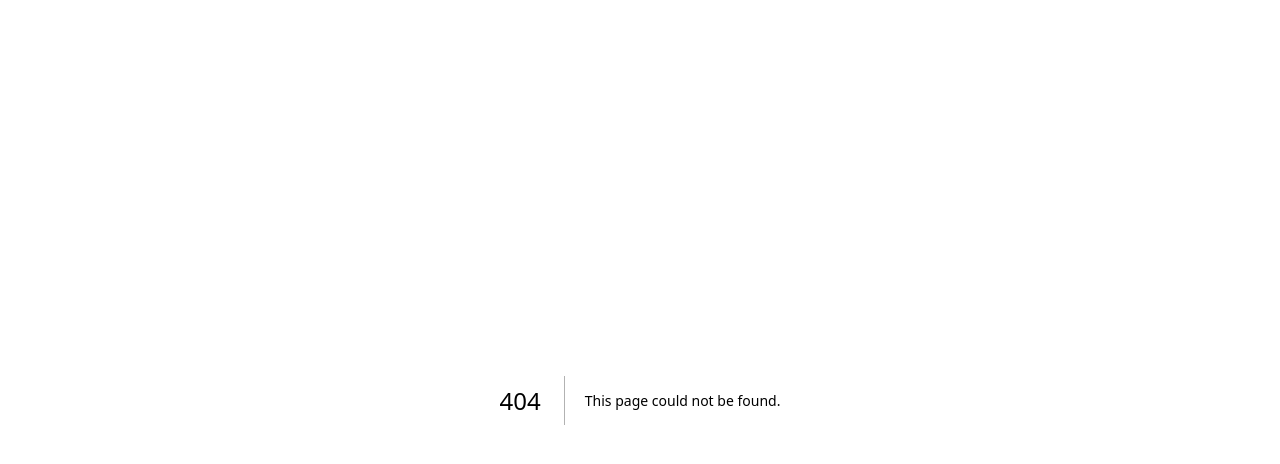
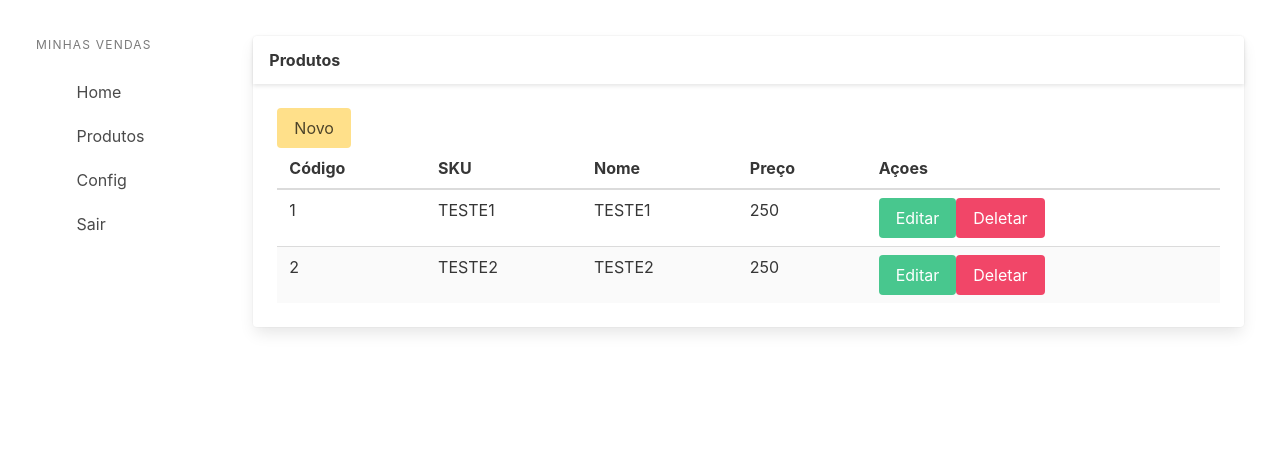
Before and after one commit to GabrielAlexandreFerraz/projetoFullstackFrontendReactTyperScript, a Next.js app: page /consultas/produtos in a window 1280 px wide. Before the commit this address had no page. Shown: the top 464 px of the page. Built offline with nearby package versions, Linux system fonts and the light colour scheme.

Commit message:
tabela de produtos

```diff
--- a/src/componentes/index.ts
+++ b/src/componentes/index.ts
@@ -1,3 +1,3 @@
 export { Layout } from './layout'
-export { CadastroProdutos } from './produtos'
+export { CadastroProdutos, ListagemProdutos } from './produtos'
 export  {Input, Message} from './common'
--- a/src/componentes/layout/menu/index.tsx
+++ b/src/componentes/layout/menu/index.tsx
@@ -8,7 +8,7 @@ export const Menu: React.FC = () => {
             </p>
             <ul className="menu-list">
                 <MenuItem href="/" label="Home"  />
-                <MenuItem href="/cadastroPages/produtos" label="Produtos"  />
+                <MenuItem href="/consultas/produtos" label="Produtos"  />
                 <MenuItem href="/" label="Config"  />
                 <MenuItem href="/" label="Sair"  />
             </ul>
--- a/src/componentes/produtos/cadastro/index.tsx
+++ b/src/componentes/produtos/cadastro/index.tsx
@@ -5,6 +5,7 @@ import { Produto } from 'app/models/produtos'
 import {converterEmBigDecimal} from 'app/util/money'
 import { Alert } from 'componentes/message'
 import * as yup from 'yup'
+import Link from 'next/link'
 
 const msgCampoObrigatorio = "Campo Obrigatório"
 
@@ -155,7 +156,10 @@ export const CadastroProdutos: React.FC = () => {
                     </button>
                 </div>
                 <div className='control'>
-                    <button className='button'>voltar</button>
+                    <Link href="/consultas/produtos">
+                        <button className='button'>voltar</button>
+                    </Link>
+
                 </div>
             </div>
 
--- a/src/componentes/produtos/index.ts
+++ b/src/componentes/produtos/index.ts
@@ -1 +1,2 @@
 export { CadastroProdutos} from './cadastro'
+export { ListagemProdutos } from './listagem'
--- /dev/null
+++ b/src/componentes/produtos/listagem/index.tsx
@@ -0,0 +1,24 @@
+import { Layout } from "componentes"
+import Link from "next/link"
+import { TabelaProdutos } from "./tabela"
+import { Produto } from "app/models/produtos"
+
+export const ListagemProdutos: React.FC = () => {
+
+    const produtos: Produto[] = [{
+        id: "1", sku: "TESTE1", nome:"TESTE1", preco:250.00
+    },{
+        id: "2", sku: "TESTE2", nome:"TESTE2", preco:250.00
+    }]
+
+    return(
+        <Layout titulo="Produtos">
+            <Link href="/cadastros/produtos">
+                <button className="button is-warning">Novo</button>
+            </Link>
+            <br />
+            <TabelaProdutos produtos={produtos}/>
+
+        </Layout>
+    )
+}
--- /dev/null
+++ b/src/componentes/produtos/listagem/tabela/index.tsx
@@ -0,0 +1,46 @@
+import { Produto } from "app/models/produtos"
+
+interface TabelaProdutosProps{
+    produtos: Array<Produto>;
+}
+
+export const TabelaProdutos: React.FC<TabelaProdutosProps> = ({
+    produtos
+}) => {
+    return(
+        <table className="table is-striped is-hoverable">
+            <thead>
+                <th> Código</th>
+                <th> SKU</th>
+                <th> Nome</th>
+                <th> Preço</th>
+                <th> Açoes</th>
+            </thead>
+            <tbody>
+                {
+                    produtos.map(produto => <ProdutoRow key={produto.id} produto={produto}/>)
+                }
+            </tbody>
+        </table>
+    )
+}
+interface ProdutoRowProps{
+    produto: Produto;
+}
+
+const ProdutoRow: React.FC<ProdutoRowProps> = ({
+    produto
+}) => {
+    return(
+        <tr>
+            <td>{produto.id}</td>
+            <td>{produto.sku}</td>
+            <td>{produto.nome}</td>
+            <td>{produto.preco}</td>
+            <td>
+                <button className="button is-success">Editar</button>
+                <button className="button is-danger">Deletar</button>
+            </td>
+        </tr>
+    )
+}
--- /dev/null
+++ b/src/pages/consultas/produtos/index.tsx
@@ -0,0 +1,3 @@
+import { ListagemProdutos } from "componentes";
+
+export default ListagemProdutos
```
Also changed, not shown: src/pages/cadastros/hello.tsx (deleted, +0 -7 lines), src/pages/cadastros/produtos/index.tsx (renamed from src/pages/cadastroPages/produtos/index.tsx).
